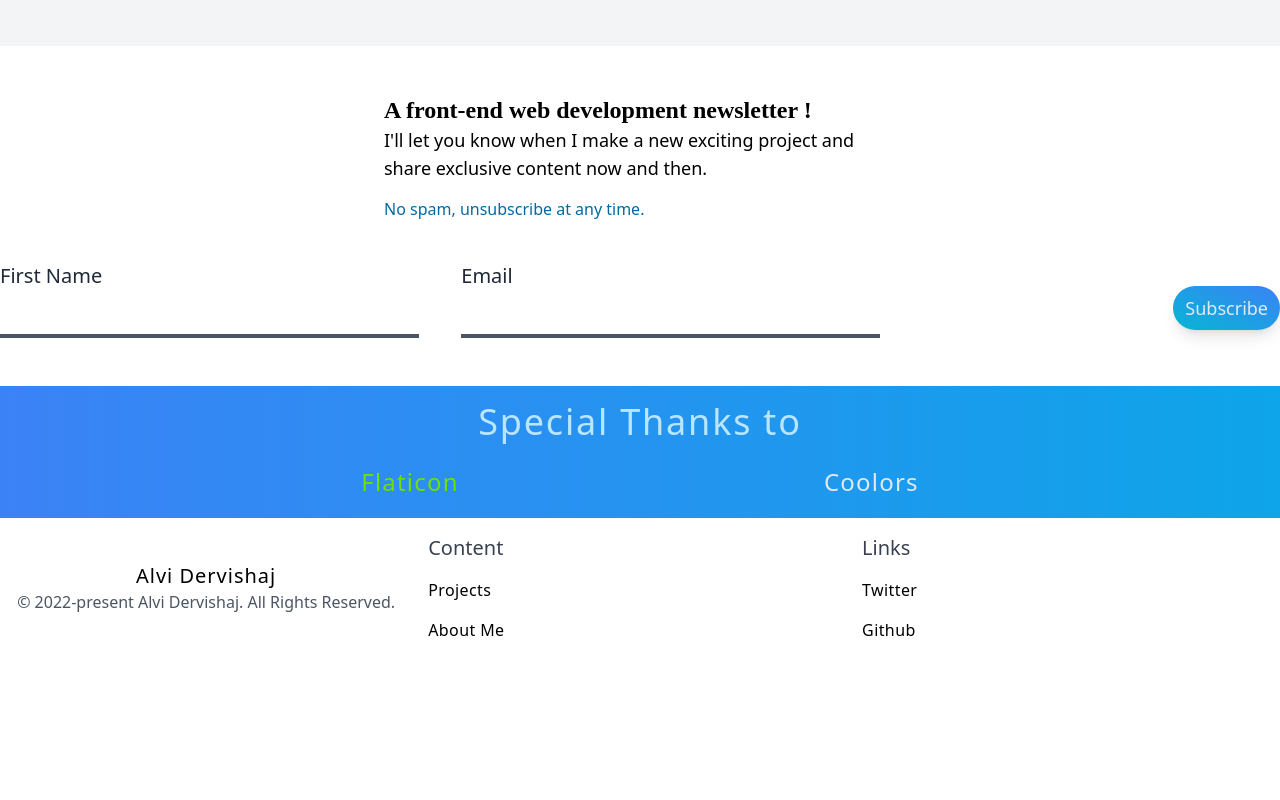
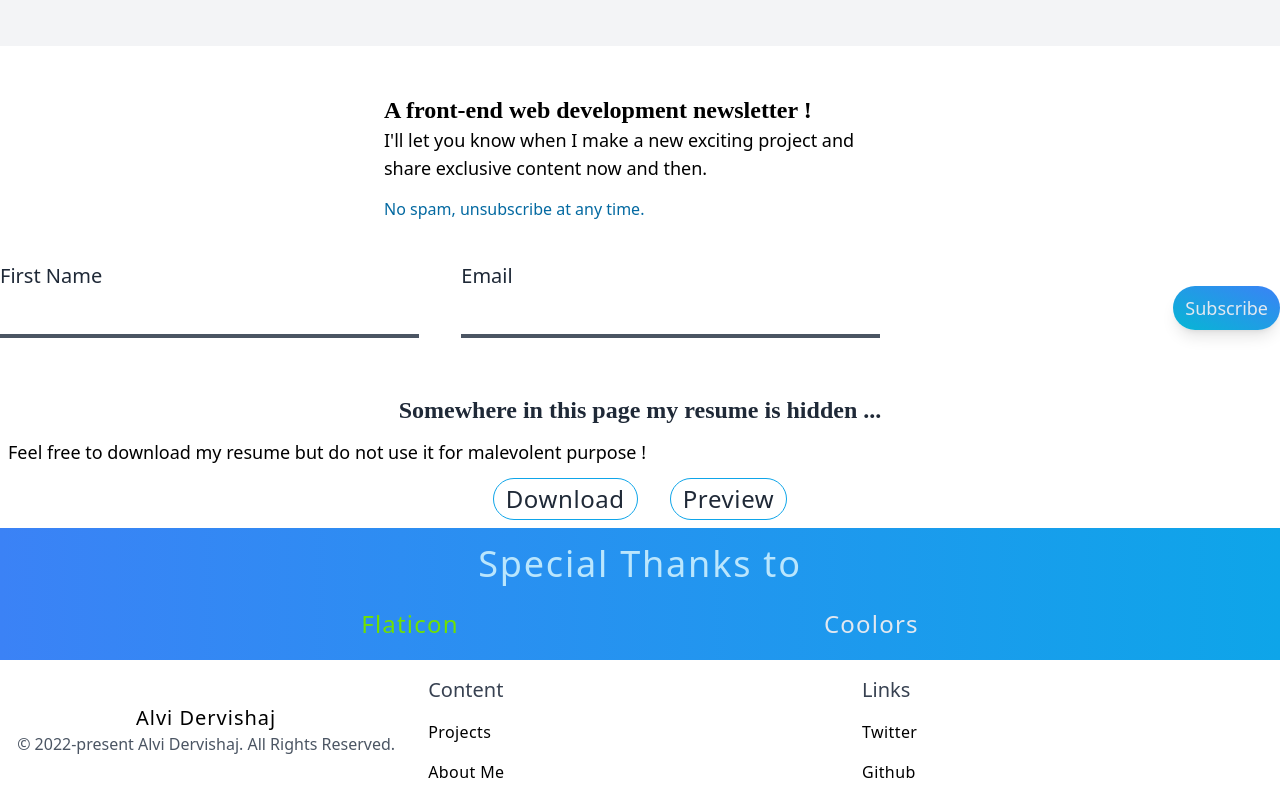
Before and after one commit to AlviDervishaj/Portfolio, a Next.js app: page / in a window 1280 px wide. Shown: the part 1542-2342 px from the top of the page. Before the commit the page ends 2200 px from the top, so only its background shows below. Built offline with nearby package versions, Linux system fonts and the light colour scheme.

Commit message:
Added an option so that the user can download my resume

```diff
--- a/components/About/About.tsx
+++ b/components/About/About.tsx
@@ -5,6 +5,7 @@ import { NextPage } from "next";
 import { Projects } from "../Projects";
 import { Footer } from "../Footer";
 import { Newsletter } from "../Newsletter";
+import { Resume } from "../Resume";
 
 export const About: NextPage = () => {
   return (
@@ -23,6 +24,7 @@ export const About: NextPage = () => {
       </div>
       <Projects />
       <Newsletter />
+      <Resume />
       <Footer />
     </section>
   );
--- a/components/Footer/Footer.tsx
+++ b/components/Footer/Footer.tsx
@@ -1,8 +1,8 @@
 // Next & React
-import { NextPage } from "next";
+import { NextComponentType } from "next";
 import Link from "next/link";
 
-export const Footer: NextPage = () => {
+export const Footer: NextComponentType = () => {
   return (
     <footer className="w-full h-auto z-50 grid">
       <div className="w-full h-full p-4 grid grid-rows-2 gap-5 bg-gradient-to-r from-blue-500 to-sky-500">
--- a/components/Header/Header.tsx
+++ b/components/Header/Header.tsx
@@ -1,5 +1,5 @@
 // Next
-import { NextPage } from "next";
+import { NextComponentType } from "next";
 
 // React
 import { useRef, useContext, useState, useCallback, useEffect } from "react";
@@ -9,7 +9,7 @@ import { ScrollContext } from "../ScrollObserver";
 import { CaretDown, Logo } from "../Icons";
 
 
-export const Header: NextPage = () => {
+export const Header: NextComponentType = () => {
   const refContainer = useRef<HTMLDivElement>(null);
   const { scrollY }: { scrollY: number } = useContext(ScrollContext);
   const [isLoaded, setIsLoaded] = useState<boolean>(false);
--- a/components/Newsletter/Newsletter.tsx
+++ b/components/Newsletter/Newsletter.tsx
@@ -1,5 +1,5 @@
 // Next & React
-import { NextPage } from "next";
+import { NextComponentType } from "next";
 import Image from "next/image";
 import { useState } from "react";
 
@@ -9,7 +9,7 @@ import { Email } from "../../utils/SendEmailHelpers";
 // Axios
 import axios, { AxiosResponse } from "axios";
 
-export const Newsletter: NextPage = () => {
+export const Newsletter: NextComponentType = () => {
   const [username, setUsername] = useState<string>("");
   const [email, setEmail] = useState<string>("");
   const [message, setMessage] = useState<string>("");
--- a/components/Project/ExpandedInfo.tsx
+++ b/components/Project/ExpandedInfo.tsx
@@ -1,14 +1,13 @@
 // Next & React
-import { NextPage } from "next";
 import Link from "next/link";
 import Image from "next/image";
-import { useCallback, useEffect, useState } from "react";
+import { useCallback, useEffect, useState, FC } from "react";
 
 // Helpers
 import { ExpandedInfoProps } from "./index";
 
 
-export const ExpandedInfo: NextPage<ExpandedInfoProps> = ({ title, description, languages, source, repo, lastCommit }) => {
+export const ExpandedInfo: FC<ExpandedInfoProps> = ({ title, description, languages, source, repo, lastCommit }) => {
   const [isLoaded, setIsLoaded] = useState<boolean>(false);
   const [message, setMessage] = useState<string>("");
   const handleLoad = useCallback(() => {
--- a/components/Project/Project.tsx
+++ b/components/Project/Project.tsx
@@ -1,6 +1,5 @@
 // Next & React
-import { NextPage } from "next";
-import { useState } from "react";
+import { useState, FC } from "react";
 
 // Helper
 import { ProjectProps } from "./ProjectHelpers";
@@ -11,7 +10,7 @@ import { CaretDown } from "../Icons";
 // Components
 import { ExpandedInfo } from "./index";
 
-export const Project: NextPage<ProjectProps> = ({ project }) => {
+export const Project: FC<ProjectProps> = ({ project }) => {
   const [isOpened, setIsOpened] = useState<boolean>(false);
 
   return (
--- a/components/Projects/Projects.tsx
+++ b/components/Projects/Projects.tsx
@@ -1,10 +1,10 @@
 // Next & React
-import { NextPage } from "next";
+import { NextComponentType } from "next";
 
 // Components
 import { Sidebar } from "./index";
 
-export const Projects: NextPage = () => {
+export const Projects: NextComponentType = () => {
   return (
     <section className="mt-10 p-8 flex flex-col md:flex-row gap-0 bg-gray-100" id="projects">
       <Sidebar />
--- /dev/null
+++ b/components/Resume/Resume.tsx
@@ -0,0 +1,37 @@
+// React & Next
+import { NextComponentType } from "next";
+import { TouchEvent, MouseEvent } from "react";
+
+export const Resume: NextComponentType = () => {
+  const handleResumePreview = (e: TouchEvent | MouseEvent) => {
+    e.preventDefault();
+    window.open("/static/files/resume/Resume.pdf", "_blank");
+  }
+  const handleResumeDownload = (e: TouchEvent | MouseEvent) => {
+    e.preventDefault();
+    // create a link to download the file
+    const link = document.createElement("a");
+    link.href = "/static/files/resume/Resume.pdf";
+    link.download = "Alvi-Dervishaj-Resume.pdf";
+    // trigger the download
+    link.click();
+  }
+  return (
+    <div className="w-full h-auto p-2 flex flex-col gap-3">
+      <h2 className="text-gray-800 font-wotfard text-2xl text-left font-bold md:text-center">Somewhere in this page my resume is hidden ...</h2>
+      <p className="text-lg">Feel free to download my resume but do not use it for malevolent purpose !</p>
+      <div className="flex flex-row justify-center gap-8 items-center relative">
+        <button className="w-fit h-fit px-3 py-1 md:bg-transparent bg-sky-500 text-white md:text-gray-800 text-lg md:text-2xl tracking-wide border rounded-full
+          border-sky-500 md:hover:bg-sky-400 md:hover:text-white transition-all duration-200 ease-in-out"
+          onClick={(event: TouchEvent | MouseEvent) => handleResumeDownload(event)}>
+          Download
+        </button>
+        <button className="w-fit h-fit px-3 py-1 md:bg-transparent bg-sky-500 text-white md:text-gray-800 text-lg md:text-2xl tracking-wide border rounded-full
+          border-sky-500 md:hover:bg-sky-400 md:hover:text-white transition-all duration-200 ease-in-out"
+          onClick={(event: TouchEvent | MouseEvent) => handleResumePreview(event)}>
+          Preview
+        </button>
+      </div>
+    </div>
+  );
+}
--- /dev/null
+++ b/components/Resume/index.ts
@@ -0,0 +1,2 @@
+export * from "./Resume";
+export { Resume } from "./Resume";
```
Also changed, not shown: 1 other file (tests, documents, lock files or other folders).
